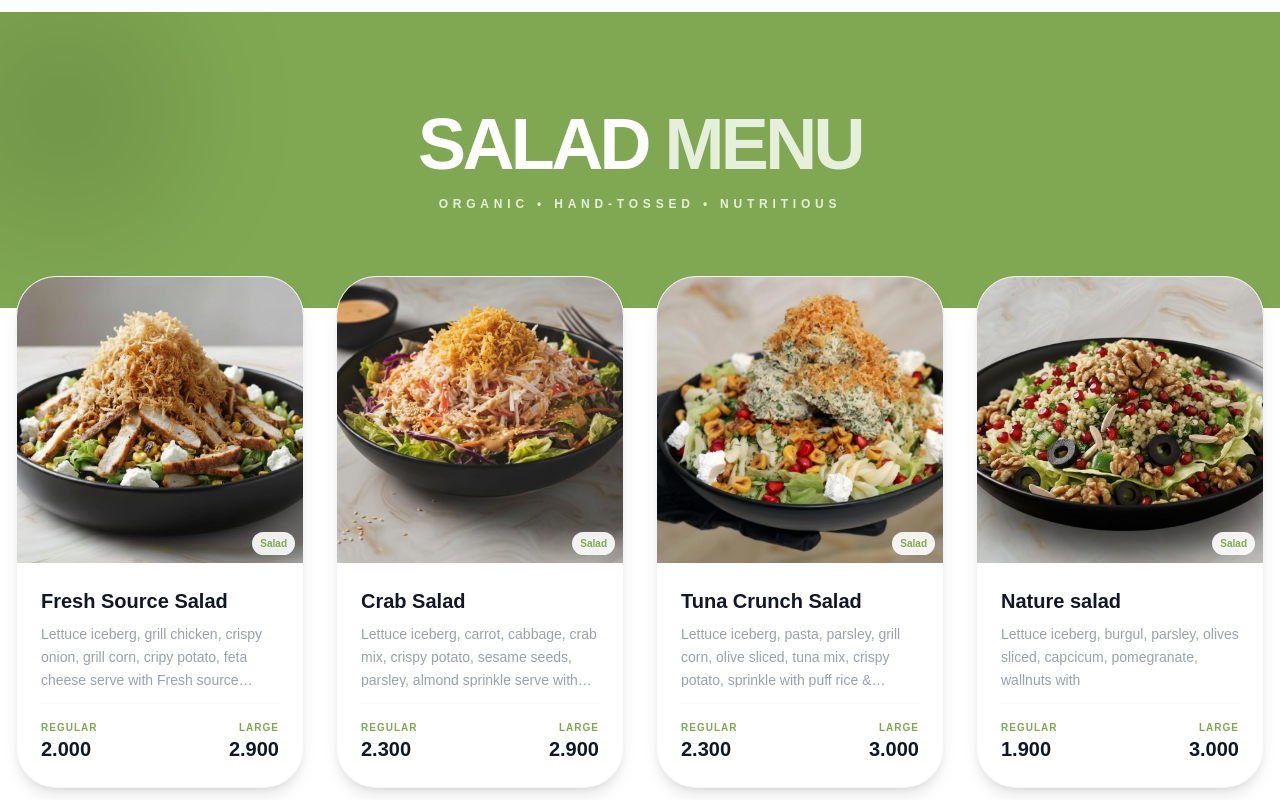
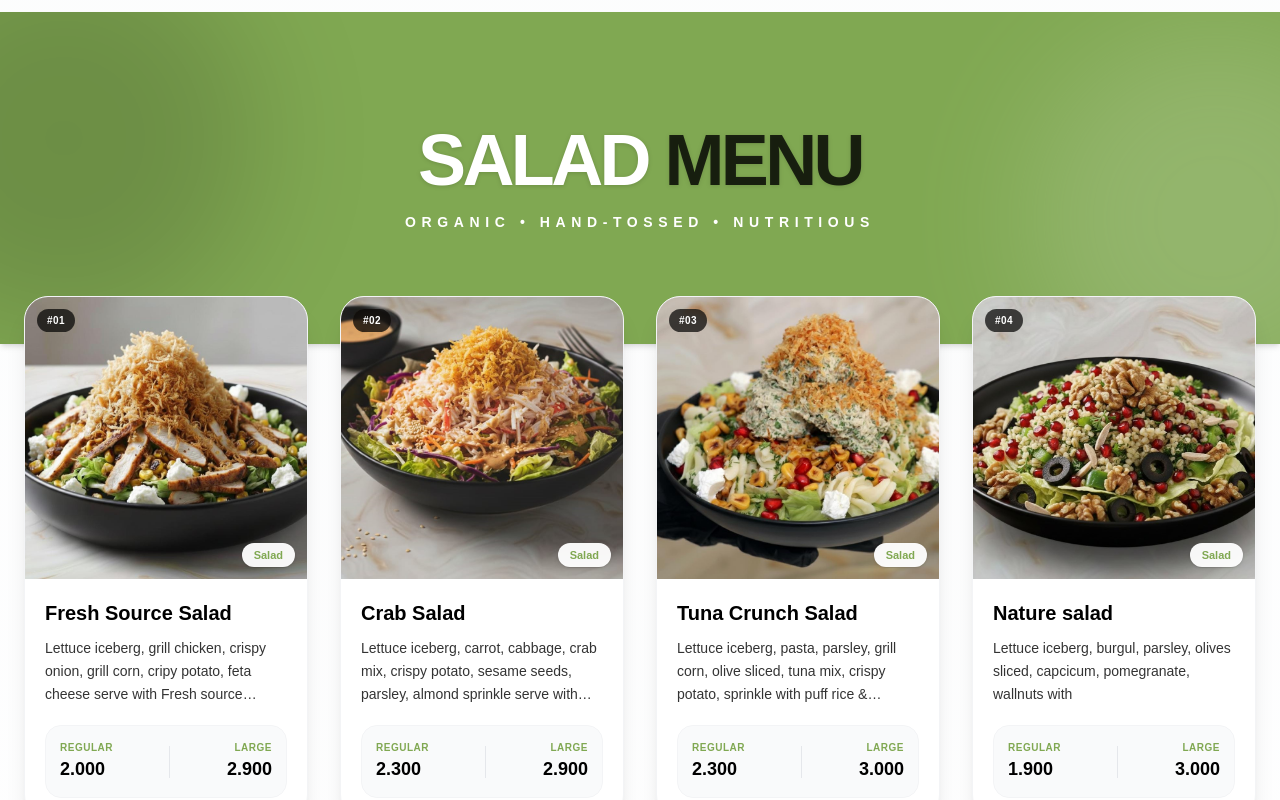
Before and after one commit to AHMAD789999/menu, a Next.js app: page / in a window 1280 px wide. Shown: the part 1440-2240 px from the top of the page. Built offline with nearby package versions, Linux system fonts and the light colour scheme.

Commit message:
Update Salads.js

```diff
--- a/src/components/Salads.js
+++ b/src/components/Salads.js
@@ -65,83 +65,99 @@ const menuData = [
     desc: "Quoinua mix, avocado, lettuce, pomegranate, wallnuts",
     regular: "2.200",
     large: "3.000",
-    image:
-      "Quinua Avacado salad.jpg",
+    image: "Quinua Avacado salad.jpg",
   },
 ];
 
 export default function SaladMenu() {
   return (
-    <main className="min-h-screen bg-white pb-20">
+    <main className="min-h-screen bg-gradient-to-b from-gray-50/50 to-white pb-24">
       {/* HEADER */}
-      <div className="bg-[#80A852] py-16 md:py-24 px-4 text-center relative overflow-hidden">
-        <div className="absolute top-0 left-0 w-full h-full opacity-10 pointer-events-none">
-          <div className="absolute top-[-10%] left-[-5%] w-64 h-64 bg-black rounded-full blur-3xl"></div>
+      <div className="bg-[#80A852] py-20 md:py-28 px-4 text-center relative overflow-hidden shadow-md">
+        <div className="absolute top-0 left-0 w-full h-full opacity-15 pointer-events-none">
+          <div className="absolute top-[-20%] left-[-10%] w-96 h-96 bg-black rounded-full blur-3xl"></div>
+          <div className="absolute bottom-[-20%] right-[-10%] w-96 h-96 bg-white rounded-full blur-3xl"></div>
         </div>
 
         <motion.h1
-          initial={{ opacity: 0, y: -20 }}
+          initial={{ opacity: 0, y: -25 }}
           animate={{ opacity: 1, y: 0 }}
-          className="text-4xl md:text-7xl font-black text-white uppercase tracking-tighter relative z-10"
+          transition={{ duration: 0.6 }}
+          className="text-5xl md:text-7xl font-black text-white uppercase tracking-tighter relative z-10 drop-shadow-sm"
         >
-          Salad <span className="text-white/80">Menu</span>
+          Salad <span className="text-black/80 font-black">Menu</span>
         </motion.h1>
 
-        <p className="text-white/80 font-bold uppercase tracking-[0.4em] text-xs mt-4 relative z-10">
+        <motion.p
+          initial={{ opacity: 0, y: 15 }}
+          animate={{ opacity: 1, y: 0 }}
+          transition={{ duration: 0.6, delay: 0.2 }}
+          className="text-white font-extrabold uppercase tracking-[0.4em] text-xs md:text-sm mt-4 relative z-10"
+        >
           Organic • Hand-Tossed • Nutritious
-        </p>
+        </motion.p>
       </div>
 
       {/* GRID */}
-      <div className="max-w-7xl mx-auto px-4 -mt-8 relative z-20">
-        <div className="grid grid-cols-2 lg:grid-cols-4 gap-3 md:gap-8">
+      <div className="max-w-7xl mx-auto px-4 sm:px-6 -mt-10 md:-mt-12 relative z-20">
+        <div className="grid grid-cols-1 sm:grid-cols-2 lg:grid-cols-4 gap-6 md:gap-8">
           {menuData.map((item, i) => (
             <motion.div
               key={item.id}
-              initial={{ opacity: 0, y: 20 }}
+              initial={{ opacity: 0, y: 30 }}
               whileInView={{ opacity: 1, y: 0 }}
               viewport={{ once: true }}
-              transition={{ delay: i * 0.05 }}
-              className="group bg-white rounded-2xl md:rounded-[2.5rem] overflow-hidden border border-gray-100 shadow-lg hover:shadow-2xl transition-all duration-500"
+              whileHover={{ y: -8 }}
+              transition={{ delay: i * 0.05, duration: 0.4 }}
+              className="group bg-white rounded-3xl overflow-hidden border border-gray-100 shadow-xl hover:shadow-2xl transition-all duration-500 flex flex-col justify-between"
             >
+              <div>
                 {/* IMAGE */}
-              <div className="relative aspect-square overflow-hidden">
+                <div className="relative aspect-[4/3] sm:aspect-square overflow-hidden bg-gray-100">
                   <img
                     src={item.image}
                     alt={item.name}
                     className="w-full h-full object-cover group-hover:scale-110 transition-transform duration-700"
                   />
-                <div className="absolute bottom-2 right-2 bg-white/90 backdrop-blur-md text-[#80A852] font-bold text-[10px] px-2 py-1 rounded-full">
+                  <div className="absolute top-3 left-3 bg-black/70 backdrop-blur-md text-white font-black text-[10px] tracking-wider px-2.5 py-1 rounded-full uppercase">
+                    #{item.id}
+                  </div>
+                  <div className="absolute bottom-3 right-3 bg-white/95 backdrop-blur-md text-[#80A852] font-black text-[11px] px-3 py-1 rounded-full shadow-sm">
                     {item.category}
                   </div>
                 </div>
 
                 {/* CONTENT */}
-              <div className="p-3 md:p-6">
-                <h3 className="text-sm md:text-xl font-black text-gray-900 group-hover:text-[#80A852] transition-colors">
+                <div className="p-5">
+                  <h3 className="text-lg md:text-xl font-black text-black group-hover:text-[#80A852] transition-colors line-clamp-1">
                     {item.name}
                   </h3>
 
-                <p className="text-[10px] md:text-sm text-gray-400 mt-2 line-clamp-3 leading-relaxed h-12 md:h-16">
+                  <p className="text-xs md:text-sm text-black/80 font-medium mt-2.5 leading-relaxed line-clamp-3">
                     {item.desc}
                   </p>
+                </div>
+              </div>
 
               {/* PRICES */}
-                <div className="mt-4 pt-4 border-t border-gray-50 flex items-center justify-between">
+              <div className="p-5 pt-0">
+                <div className="bg-gray-50 rounded-2xl p-3.5 border border-gray-100 flex items-center justify-between">
                   <div>
-                    <span className="block text-[8px] md:text-[10px] text-[#80A852] font-black uppercase tracking-widest">
+                    <span className="block text-[10px] text-[#80A852] font-black uppercase tracking-wider">
                       Regular
                     </span>
-                    <span className="text-sm md:text-xl font-black text-gray-900">
+                    <span className="text-base md:text-lg font-black text-black">
                       {item.regular}
                     </span>
                   </div>
 
+                  <div className="h-8 w-[1px] bg-gray-200"></div>
+
                   <div className="text-right">
-                    <span className="block text-[8px] md:text-[10px] text-[#80A852] font-black uppercase tracking-widest">
+                    <span className="block text-[10px] text-[#80A852] font-black uppercase tracking-wider">
                       Large
                     </span>
-                    <span className="text-sm md:text-xl font-black text-gray-900">
+                    <span className="text-base md:text-lg font-black text-black">
                       {item.large}
                     </span>
                   </div>
```
Lines whose indentation alone changed are shown as unchanged.
